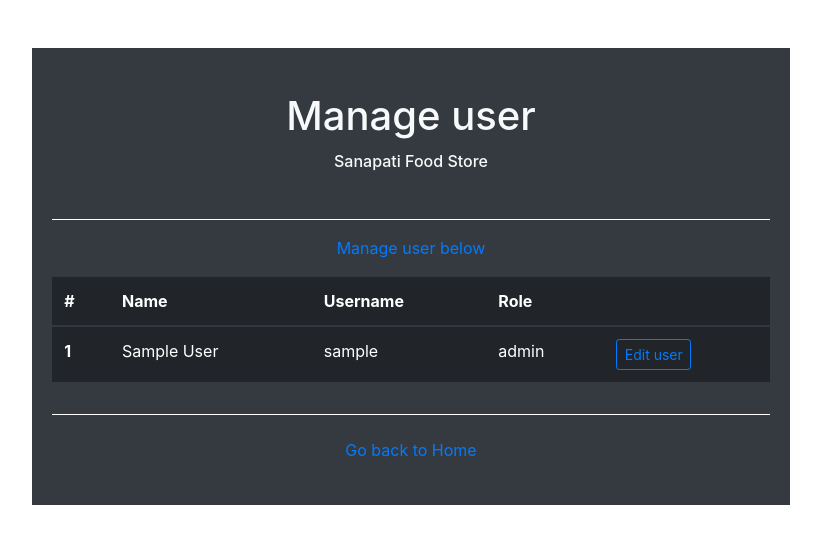
After one commit to fadelazzahraa/project, a PHP site: page /manageuser.php in a window 1280 px wide. The commit adds this page. Shown: the top 552 px of the page, without its empty margins (229-1050 px from the left). Run offline with PHP 8.4, Linux system fonts and the light colour scheme; the visitor is signed in with stand-in values (Sample User, id 1); tables that the repository leaves empty or names only in its code hold one stand-in row (values such as "Sample post"); some libraries are stand-ins or nearby versions.

Commit message:
done alhamdulillah

```diff
--- a/cart.php
+++ b/cart.php
@@ -34,6 +34,7 @@
                     <h6 class="card-title text-center mb-5 text-light">Sanapati Food Store</h6>
                     <hr style="border-top: 1px solid white;">
                     <p class="text-primary text-center">Check your order below</p>
+                    <div class="table-responsive">
                         <table class="table table-borderless table-hover table-dark">
                             <thead>
                                 <tr>
@@ -65,6 +66,7 @@
                                     ?>
                             </tbody>
                         </table>
+                    </div>
                     <div class="row px-5 py-3">
                         <div class="col-sm">
                             <p class="text-light text-sm-right text-center">Total price you should pay:</p>
--- a/function/editproduct.php
+++ b/function/editproduct.php
@@ -1,5 +1,6 @@
 <?php
     include 'dbconnect.php';
+    include 'cart.php';
 
     if (!empty($_POST)){
         session_start();
--- /dev/null
+++ b/function/user.php
@@ -0,0 +1,34 @@
+<?php
+    include 'dbconnect.php';
+
+    function fetchAllUser(){
+        $pdo = pdo_connect();
+        $stmt = $pdo->prepare('SELECT * FROM user');
+        $stmt->execute();
+        return $stmt->fetchAll(PDO::FETCH_ASSOC);
+    }
+
+    function fetchUser($id){
+        $pdo = pdo_connect();
+        $stmt = $pdo->prepare('SELECT * FROM user WHERE id = ?');
+        $stmt->execute([$id]);
+        return $stmt->fetch(PDO::FETCH_ASSOC);
+    }
+
+    function switchRoleUser($id){
+        $pdo = pdo_connect();
+        $user = fetchUser($id);
+        if ($user['role'] == 'admin'){
+            $stmt = $pdo->prepare('UPDATE user SET role = "user" WHERE id = ?');
+        } else {
+            $stmt = $pdo->prepare('UPDATE user SET role = "admin" WHERE id = ?');
+        }
+        $stmt->execute([$id]);
+    }
+
+    function deleteUser($id){
+        $pdo = pdo_connect();
+        $stmt = $pdo->prepare('DELETE FROM user WHERE id = ?');
+        $stmt->execute([$id]);
+    }
+?>
--- a/index.php
+++ b/index.php
@@ -73,7 +73,10 @@
   </footer>
   <!-- End of Footer -->
 
-
+  <!-- Script -->
+  <script src="https://cdn.jsdelivr.net/npm/bootstrap@5.3.0-alpha1/dist/js/bootstrap.bundle.min.js" integrity="sha384-w76AqPfDkMBDXo30jS1Sgez6pr3x5MlQ1ZAGC+nuZB+EYdgRZgiwxhTBTkF7CXvN" crossorigin="anonymous"></script>
+  <script src="https://cdn.jsdelivr.net/npm/@popperjs/core@2.11.6/dist/umd/popper.min.js" integrity="sha384-oBqDVmMz9ATKxIep9tiCxS/Z9fNfEXiDAYTujMAeBAsjFuCZSmKbSSUnQlmh/jp3" crossorigin="anonymous"></script>
+  <!-- End of Script -->
 </body>
 
 </html>
--- /dev/null
+++ b/manageuser.php
@@ -0,0 +1,91 @@
+<?php
+    session_start();
+
+    include 'function/user.php';
+    $users = fetchAllUser();
+?>
+
+<!DOCTYPE html>
+<html lang="en">
+
+<head>
+    <meta charset="UTF-8">
+    <meta http-equiv="X-UA-Compatible" content="IE=edge">
+    <meta name="viewport" content="width=device-width, initial-scale=1.0">
+    <link href="//maxcdn.bootstrapcdn.com/bootstrap/4.0.0/css/bootstrap.min.css" rel="stylesheet" id="bootstrap-css">
+    <script src="//maxcdn.bootstrapcdn.com/bootstrap/4.0.0/js/bootstrap.min.js"></script>
+    <script src="//cdnjs.cloudflare.com/ajax/libs/jquery/3.2.1/jquery.min.js"></script>
+
+    <link rel="stylesheet" href="https://use.fontawesome.com/releases/v5.0.8/css/all.css">
+    <title>Manage User | Sanapati Food Store</title>
+</head>
+
+<!-- <body class="bg-primary"> -->
+<body>
+    <div class="d-flex justify-content-center">
+        <div class="col-lg-8 p-5 justify-content-center">
+        <!-- <div class="card"> -->
+
+                <article class="card-body bg-dark">
+                    <h1 class="card-title text-center mt-4 text-light">Manage user</h1>
+                    <h6 class="card-title text-center mb-5 text-light">Sanapati Food Store</h6>
+                    <hr style="border-top: 1px solid white;">
+                    <p class="text-primary text-center">Manage user below</p>
+                    <div class="table-responsive">
+                        <table class="table table-borderless table-hover table-dark">
+                            <thead>
+                                <tr>
+                                    <th scope="col" class="th-lg">#</th>
+                                    <th scope="col">Name</th>
+                                    <th scope="col">Username</th>
+                                    <!-- <th scope="col">Password</th> -->
+                                    <th scope="col">Role</th>
+                                    <th scope="col"></th>
+                                </tr>
+                            </thead>
+                            <tbody >
+                                <?php
+                                    $idx = 1;
+                                    foreach ($users as $user){
+                                        echo '
+                                        <tr>
+                                        <th scope="row">'.$idx .'</th>
+                                        <td>'. $user['name'] .'</td>
+                                        <td>'. $user['username'] .'</td>
+                                        <!-- <td>'. $user['password'] .'</td> -->
+                                        <td>'. $user['role'] .'</td>
+                                        <td>';
+                                        if ($user['id'] != $_SESSION['id']){
+                                            if ($user['role'] != 'admin'){
+                                                    echo '<a href="function/changeroleuser.php?id='. $user['id'] .'"><button type="button" class="btn btn-outline-success btn-sm" style="width:75px;">Promote</button></a>';
+                                                    echo " ";
+                                                } else {
+                                                    echo '<a href="function/changeroleuser.php?id='. $user['id'] .'"><button type="button" class="btn btn-outline-warning btn-sm" style="width:75px;">Demote</button></a>';
+                                                    echo " ";
+                                                };
+                                                echo '<a href="function/deleteuser.php?id='. $user['id'] . '"><button type="button" class="btn btn-outline-danger btn-sm" style="width:75px;">Delete</button></a>';
+                                            } else {
+                                                echo '<a href="editprofile.php?"><button type="button" class="btn btn-outline-primary btn-sm" style="width:75px;">Edit user</button></a>';
+                                            };
+                                            echo '</td>
+                                            </tr>
+                                            ';
+                                            $idx = $idx + 1;
+                                        }
+                                ?>
+                            </tbody>
+                        </table>
+                    </div>
+
+                    <hr style="border-top: 1px solid white;">
+                    <p class="text-center"><a href="index.php" class="btn">Go back to Home</a></p>
+                </article>
+
+
+                <!-- </div> -->
+            </div>
+        </div>
+
+</body>
+
+</html>
--- a/productadd.php
+++ b/productadd.php
@@ -79,7 +79,10 @@
   </footer>
   <!-- End of Footer -->
 
-
+  <!-- Script -->
+  <script src="https://cdn.jsdelivr.net/npm/bootstrap@5.3.0-alpha1/dist/js/bootstrap.bundle.min.js" integrity="sha384-w76AqPfDkMBDXo30jS1Sgez6pr3x5MlQ1ZAGC+nuZB+EYdgRZgiwxhTBTkF7CXvN" crossorigin="anonymous"></script>
+  <script src="https://cdn.jsdelivr.net/npm/@popperjs/core@2.11.6/dist/umd/popper.min.js" integrity="sha384-oBqDVmMz9ATKxIep9tiCxS/Z9fNfEXiDAYTujMAeBAsjFuCZSmKbSSUnQlmh/jp3" crossorigin="anonymous"></script>
+  <!-- End of Script -->
 </body>
 
 </html>
--- a/productedit.php
+++ b/productedit.php
@@ -111,7 +111,10 @@
   </footer>
   <!-- End of Footer -->
 
-
+  <!-- Script -->
+  <script src="https://cdn.jsdelivr.net/npm/bootstrap@5.3.0-alpha1/dist/js/bootstrap.bundle.min.js" integrity="sha384-w76AqPfDkMBDXo30jS1Sgez6pr3x5MlQ1ZAGC+nuZB+EYdgRZgiwxhTBTkF7CXvN" crossorigin="anonymous"></script>
+  <script src="https://cdn.jsdelivr.net/npm/@popperjs/core@2.11.6/dist/umd/popper.min.js" integrity="sha384-oBqDVmMz9ATKxIep9tiCxS/Z9fNfEXiDAYTujMAeBAsjFuCZSmKbSSUnQlmh/jp3" crossorigin="anonymous"></script>
+  <!-- End of Script -->
 </body>
 
 </html>
```
Also changed, not shown: function/a.php (deleted, +0 -27 lines), function/changeroleuser.php (added, +7 -0 lines), function/deleteuser.php (added, +8 -0 lines), productdetail.php (+5 -2 lines), store.php (+6 -6 lines), template/header.php (+23 -11 lines). Lines whose indentation alone changed are shown as unchanged.
